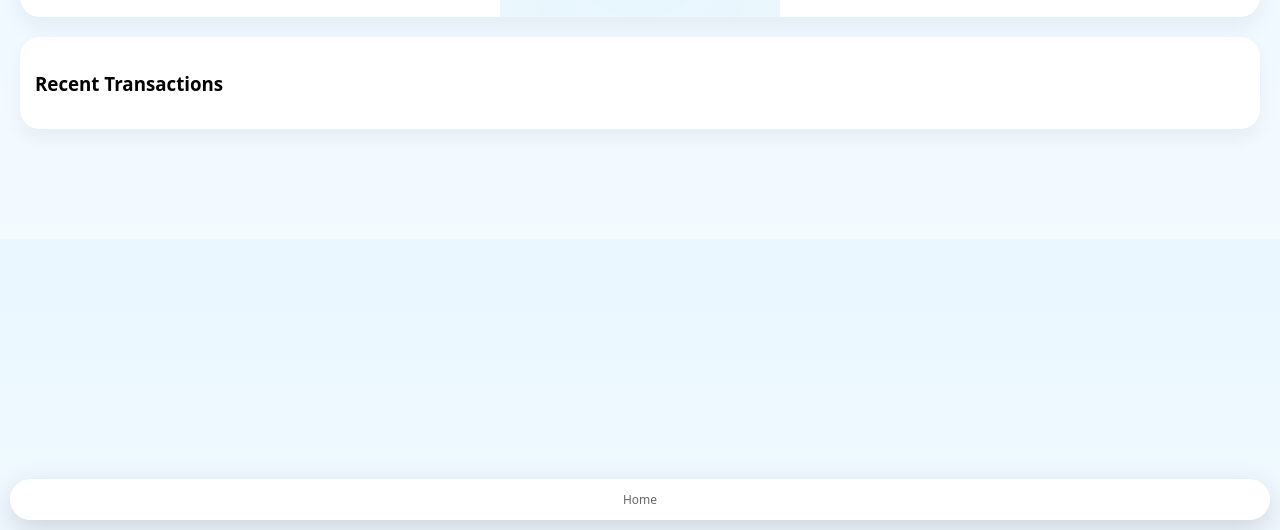
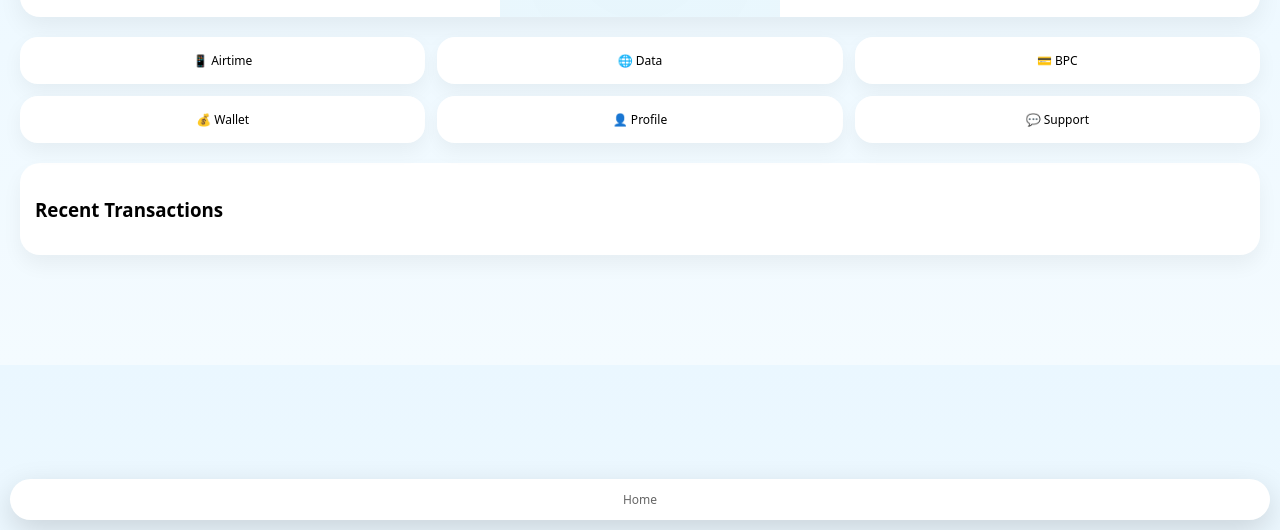
Before and after one commit to johnboris689/swiftpay, a website: page swiftpay-backend/pages/dashboard.html in a window 1280 px wide. Shown: the part 270-800 px from the top of the page. Drawn offline with Linux system fonts and the light colour scheme.

Commit message:
Fix dashboard UI and set balance to 200000

```diff
--- a/swiftpay-backend/pages/dashboard.html
+++ b/swiftpay-backend/pages/dashboard.html
@@ -185,6 +185,15 @@ body{
   <div class="balance" id="balance">₦0</div>
 </div>
 
+<div class="actions">
+  <div class="action" onclick="go('airtime')">📱 Airtime</div>
+  <div class="action" onclick="go('data')">🌐 Data</div>
+  <div class="action" onclick="go('bpc')">💳 BPC</div>
+  <div class="action" onclick="go('wallet')">💰 Wallet</div>
+  <div class="action" onclick="go('profile')">👤 Profile</div>
+  <div class="action" onclick="go('support')">💬 Support</div>
+</div>
+
 </div>
 
 <div class="tx">
```
